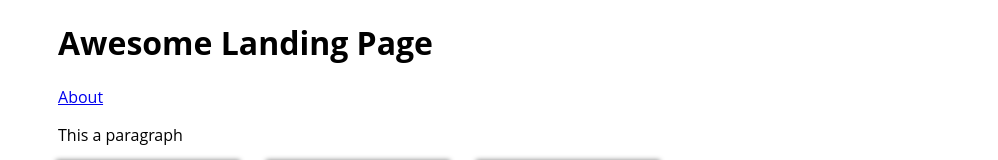
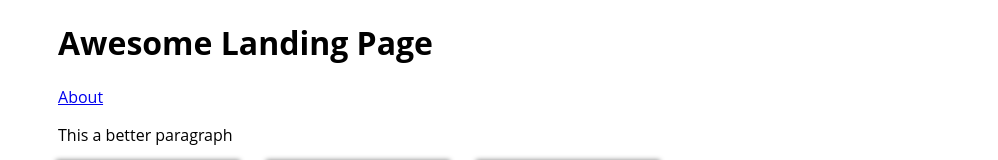
Before and after one commit to rp7777-g/dist, a plain HTML site: page index.html in a window 1280 px wide. Shown: the top 160 px of the page, without its empty margins (282-1280 px from the left). Drawn offline with Linux system fonts and the light colour scheme.

Commit message:
improved the first paragraph

```diff
--- a/index.html
+++ b/index.html
@@ -14,7 +14,7 @@
   <a href="about.html">
     About
   </a>
-<p>This a paragraph</p>
+<p>This <span> a better</span> paragraph</p>
   <div class="card-holder" >
    <div class="card" >
      <img src="https://github.com/green-fox-academy/stayathome-syllabus/blob/master/week01/assets/tree.png?raw=true" alt="">
```
